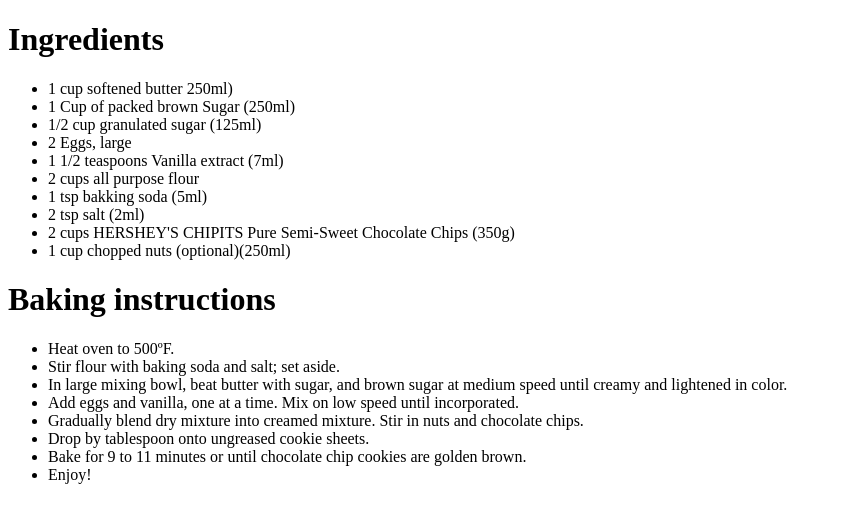
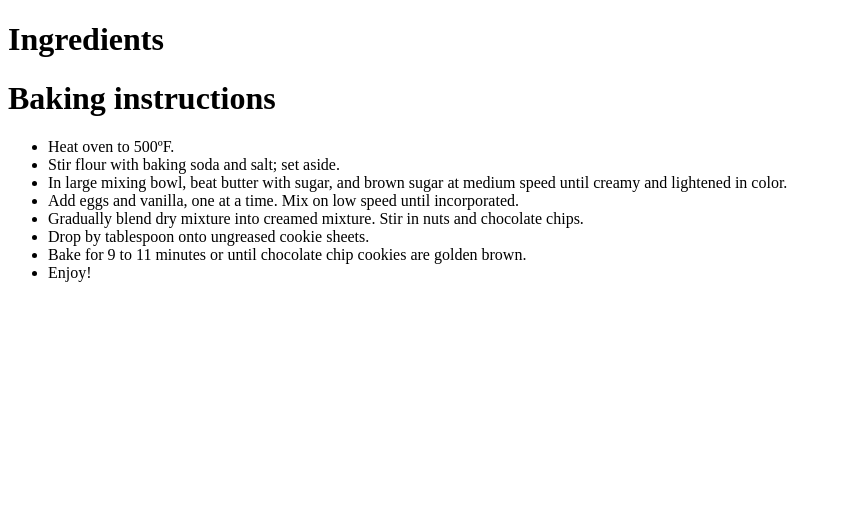
Before and after one commit to Fadrickmmb/GitExam, a plain HTML site: page secret recipe.htm in a window 1280 px wide. Shown: the whole page, without its empty margins (0-842 px from the left). Drawn offline with Linux system fonts and the light colour scheme.

Commit message:
Deleted ingredients

```diff
--- a/secret recipe.htm
+++ b/secret recipe.htm
@@ -4,16 +4,6 @@
 
 <h1>Ingredients</h1>
 <ul>
-<li>1 cup softened butter 250ml)</li>
-<li>1 Cup of packed brown Sugar (250ml)</li>
-<li>1/2 cup granulated sugar (125ml) </li>
-<li>2 Eggs, large</li>
-<li>1 1/2 teaspoons Vanilla extract (7ml)</li>
-<li>2 cups all purpose flour</li>
-<li>1 tsp bakking soda (5ml)</li>
-<li>2 tsp salt (2ml)</li>
-<li>2 cups HERSHEY'S CHIPITS Pure Semi-Sweet Chocolate Chips (350g)</li>
-<li>1 cup chopped nuts (optional)(250ml)</li>
 </ul>
 <h1>Baking instructions</h1>
 <ul>
```
